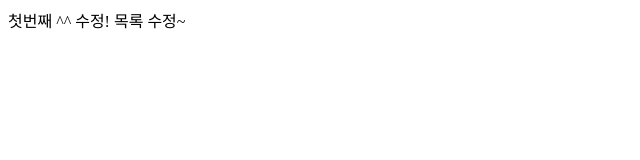
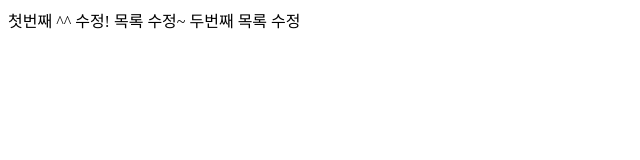
Before and after one commit to eeesu/practice2, a plain HTML site: page index.html in a window 1280 px wide. Shown: the whole page, without its empty margins (0-640 px from the left). Drawn offline with Linux system fonts and the light colour scheme.

Commit message:
두번째 목록 수정

```diff
--- a/index.html
+++ b/index.html
@@ -10,5 +10,6 @@
     첫번째 ^^
     수정!
     목록 수정~
+    두번째 목록 수정
 </body>
 </html>
```
